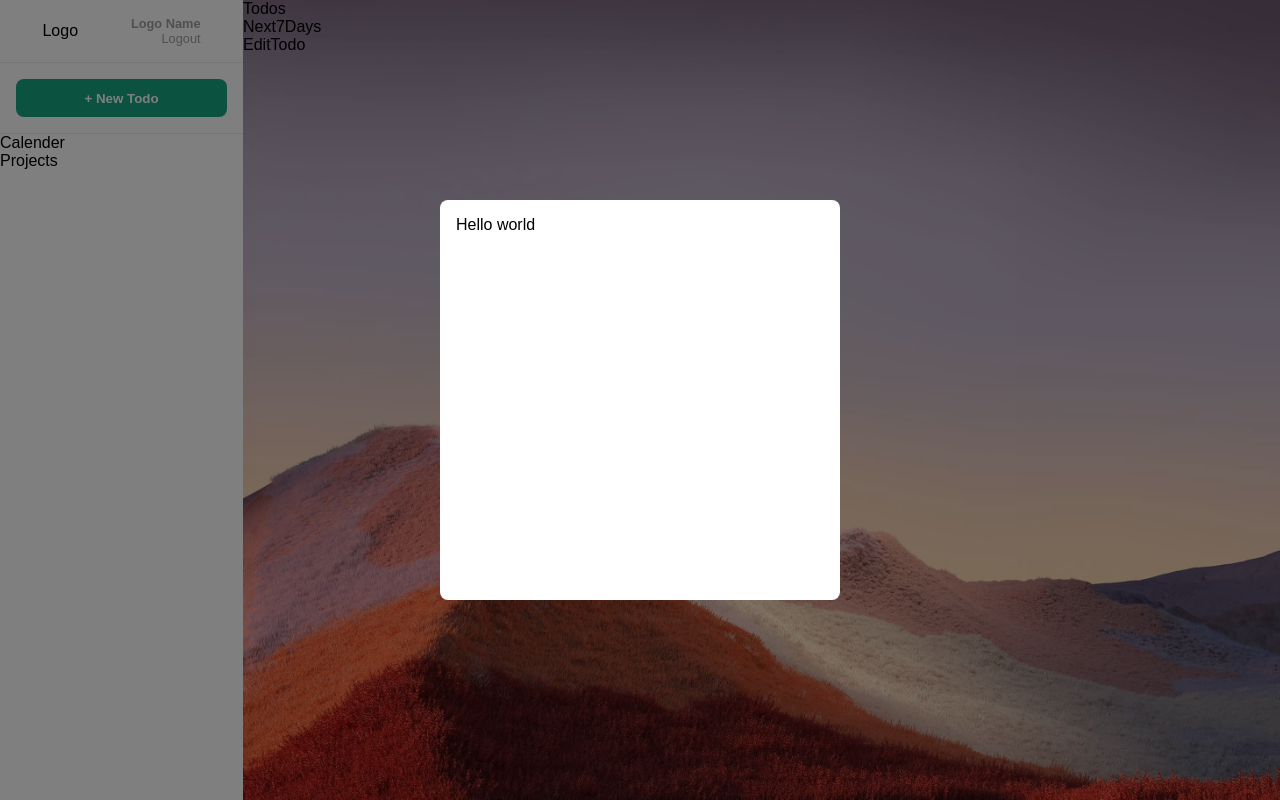
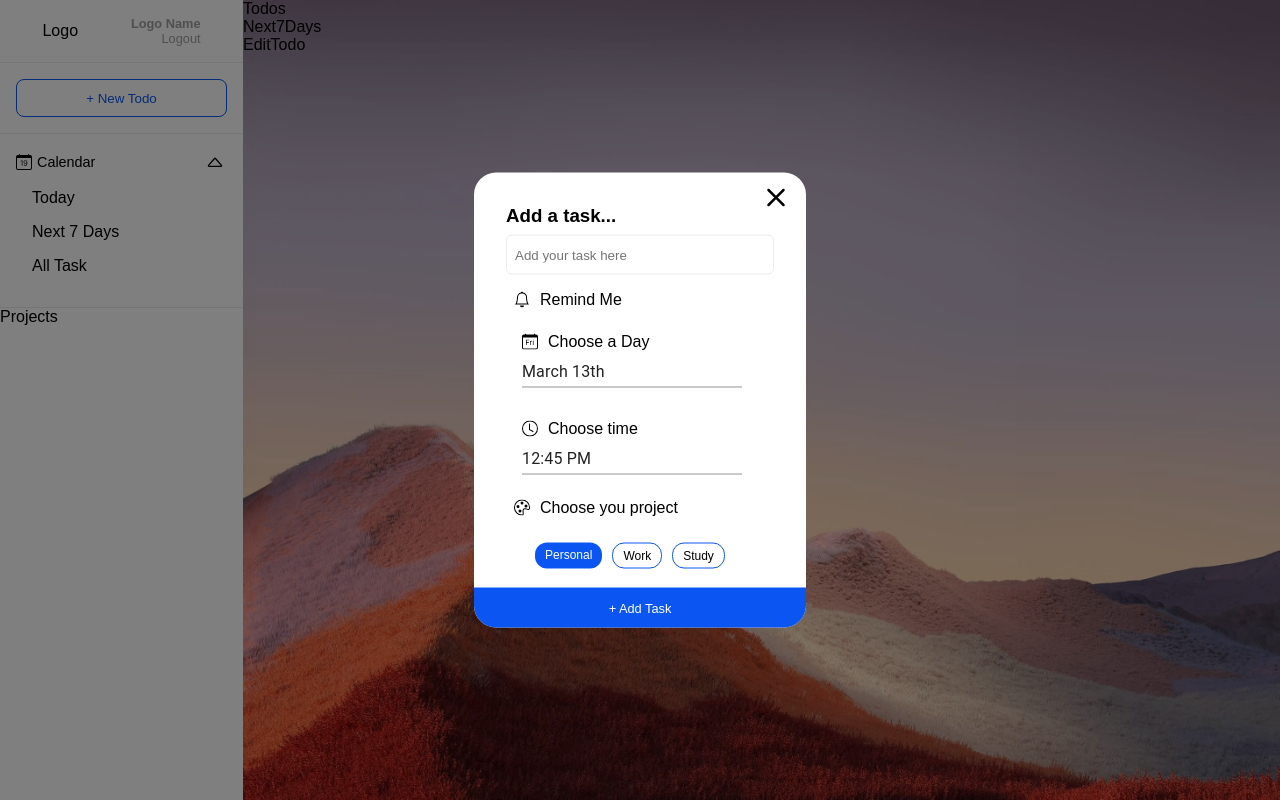
Before and after one commit to tanuj-kalonia/FireBase_ToDo, a React (Create React App) app: page / in a window 1280 px wide. Both pictures are taken after a click on the button "+ New Todo". Built offline with nearby package versions, Linux system fonts and the light colour scheme.

Commit message:
Add Todo area and calendar items

```diff
--- a/package.json
+++ b/package.json
@@ -3,10 +3,14 @@
   "version": "0.1.0",
   "private": true,
   "dependencies": {
+    "@date-io/date-fns": "^1.3.13",
+    "@material-ui/pickers": "^3.3.10",
     "@testing-library/jest-dom": "^5.16.5",
     "@testing-library/react": "^13.4.0",
     "@testing-library/user-event": "^13.5.0",
+    "date-fns": "^2.29.3",
     "react": "^18.2.0",
+    "react-bootstrap-icons": "^1.10.2",
     "react-dom": "^18.2.0",
     "react-scripts": "5.0.1",
     "web-vitals": "^2.1.4"
--- a/src/App.css
+++ b/src/App.css
@@ -1,4 +1,4 @@
-@import url("https://fonts.googleapis.com/css2?family=Karla:wght@300;400;500;600;700&display=swap");
+@import url("https://fonts.googleapis.com/css2?family=Assistant:wght@200;400;600;700&display=swap");
 
 * {
   padding: 0;
@@ -66,10 +66,8 @@
   top: 50%;
   left: 50%;
   transform: translate(-50%, -50%);
-  width: 400px;
-  height: 400px;
   background-color: #fff;
-  border-radius: 8px;
+  border-radius: 22px;
   padding: 1rem;
 }
 
@@ -84,14 +82,136 @@
 .AddNewTodo .btn button {
   width: 100%;
   height: 100%;
-  border: none;
+  border: 1px solid #0b56f3;
+  background-color: #fff;
   border-radius: 8px;
-  background-color: #18a582;
-  color: white;
-  font-weight: 600;
+  color: #0b56f3;
   cursor: pointer;
 }
 .AddNewTodo .btn button:hover {
-  filter: brightness(1.2);
+  background-color: #0b56f3;
+  color: white;
   transition: 0.3s;
 }
+
+/* styles for form */
+.AddNewTodo form {
+  padding: 1rem 1rem 30px 1rem;
+  width: 300px;
+  /* border-radius: 32px; */
+}
+.AddNewTodo form .text {
+  position: relative;
+}
+.AddNewTodo form .text input {
+  padding: 0.5rem;
+  height: 2.5rem;
+  width: 100%;
+  margin-top: 0.5rem;
+  margin-bottom: 0.5rem;
+  border: 1px solid #ebebeb;
+  border-radius: 6px;
+}
+
+.AddNewTodo form .text input:focus {
+  outline: none;
+  border: 1px solid #0b56f3;
+}
+
+.AddNewTodo form .remind {
+  display: flex;
+  align-items: center;
+  padding: 0.5rem;
+}
+.AddNewTodo form p {
+  margin-left: 10px;
+}
+.AddNewTodo form .title {
+  display: flex;
+  align-items: center;
+  margin-bottom: 5px;
+}
+.AddNewTodo form .pick-day,
+.pick-time {
+  padding: 1rem;
+}
+.AddNewTodo form .pick-project {
+  padding: 0.5rem;
+}
+.AddNewTodo form .pick-project .projects {
+  display: flex;
+  flex-wrap: wrap;
+  padding: 1rem 1rem 0 1rem;
+}
+.AddNewTodo form .pick-project .projects .project {
+  border: 1px solid #0b56f3;
+  border-radius: 12px;
+  padding: 5px 10px;
+  margin: 5px;
+  cursor: pointer;
+  font-size: 12px;
+}
+.AddNewTodo form .pick-project .projects .active {
+  border: none;
+  background-color: #0b56f3;
+  color: white;
+}
+.AddNewTodo form .cancel {
+  position: absolute;
+  top: 5px;
+  right: 10px;
+  cursor: pointer;
+}
+
+.AddNewTodo form .confirm {
+  position: absolute;
+  bottom: 0;
+  left: 0;
+  width: 100%;
+}
+.AddNewTodo form .confirm button {
+  width: 100%;
+  height: 40px;
+  background-color: #0b56f3;
+  color: white;
+  font-size: 0.8rem;
+  border: none;
+  border-radius: 0 0 22px 22px;
+  cursor: pointer;
+}
+
+/* Calender  */
+.Calender {
+  padding: 1rem;
+  border-bottom: 1px solid #ebebeb;
+}
+.Calender .header {
+  display: flex;
+  align-items: center;
+}
+.Calender .header .title {
+  display: flex;
+  align-items: center;
+  flex: 1;
+}
+.Calender .header .title p {
+  margin-left: 5px;
+  font-size: 0.9rem;
+}
+.Calender .header .btns span {
+  border-radius: 50%;
+  cursor: pointer;
+  width: 25p;
+  height: 25p;
+  display: flex;
+  align-items: center;
+  justify-content: center;
+  padding: 0.1rem;
+}
+.Calender .header .btns span:hover {
+  background-color: #ebebeb;
+  transition: 0.3s ease-in-out;
+}
+.Calender .items .item {
+  margin: 1rem;
+}
--- a/src/components/AddNewTodo.jsx
+++ b/src/components/AddNewTodo.jsx
@@ -1,10 +1,18 @@
 import React from 'react'
+import { Bell, CalendarDay, Clock, Palette, X } from "react-bootstrap-icons"
 
+import { MuiPickersUtilsProvider, DatePicker, TimePicker } from '@material-ui/pickers';
+import DateFnsUtils from '@date-io/date-fns';
 import Modal from './Modal';
+import { setDay } from 'date-fns';
+
 
 const AddNewTodo = () => {
 
     const [showModal, setshowModal] = React.useState(false);
+    const [text, setText] = React.useState("");
+    const [time, setTime] = React.useState(new Date());
+    const [day, setDay] = React.useState(new Date());
 
     return (
         <div className='AddNewTodo'>
@@ -14,7 +22,74 @@ const AddNewTodo = () => {
             </div>
 
             <Modal showModel={showModal} setShowModel={setshowModal}>
-                <div>Hello world</div>
+                <MuiPickersUtilsProvider utils={DateFnsUtils}>
+                    <form action="">
+                        <div className="text">
+                            {/* adds a new task here  */}
+                            <h3>Add a task...</h3>
+                            <input
+                                type="text"
+                                id='input-task'
+                                className='input-task'
+                                value={text}
+                                onChange={(e) => setText(e.target.value)}
+                                placeholder="Add your task here"
+                            />
+                        </div>
+                        <div className="remind">
+                            <Bell />
+                            <p>Remind Me</p>
+                        </div>
+                        {/* date picker */}
+                        <div className="pick-day">
+                            <div className="title">
+                                <CalendarDay />
+                                <p>Choose a Day</p>
+                            </div>
+                            <DatePicker
+                                value={day}
+                                onChange={(day) => setDay(day)}
+                            />
+                        </div>
+                        {/* Time picker/ */}
+                        <div className="pick-time">
+                            <div className="title">
+                                <Clock />
+                                <p>Choose time</p>
+                            </div>
+                            <TimePicker
+                                value={time}
+                                onChange={time => setTime(time)}
+                            />
+                        </div>
+
+                        {/* project picker */}
+                        <div className="pick-project">
+                            <div className="title">
+                                <Palette />
+                                <p>Choose you project</p>
+                            </div>
+                            <div className="projects">
+                                <div className="project active">
+                                    Personal
+                                </div>
+                                <div className="project">
+                                    Work
+                                </div>
+                                <div className="project">
+                                    Study
+                                </div>
+                            </div>
+                        </div>
+
+                        <div className="cancel">
+                            <X size='40' onClick={() => setshowModal(false)} />
+                        </div>
+                        <div className="confirm">
+                            <button>+ Add Task</button>
+                        </div>
+                    </form>
+                </MuiPickersUtilsProvider>
             </Modal>
         </div>
     )
--- a/src/components/Calender.jsx
+++ b/src/components/Calender.jsx
@@ -1,8 +1,32 @@
 import React from 'react'
+import { CalendarDate, CaretUp } from 'react-bootstrap-icons';
 
 const Calender = () => {
+
+    const calendarItems = ['Today', 'Next 7 Days', 'All Task']
     return (
-        <div>Calender</div>
+        <div className='Calender'>
+            <div className="header">
+                <div className="title">
+                    <CalendarDate />
+                    <p>Calendar</p>
+                </div>
+                <div className="btns">
+                    <span>
+                        <CaretUp size={'20'} />
+                    </span>
+                </div>
+            </div>
+
+            <div className="items">{
+                calendarItems.map((item, index) =>
+                    <div className="item" key={index}>
+                        {item}
+                    </div>
+                )
+            }
+            </div>
+        </div>
     )
 }
 
```
Also changed, not shown: 1 other file (tests, documents, lock files or other folders).
